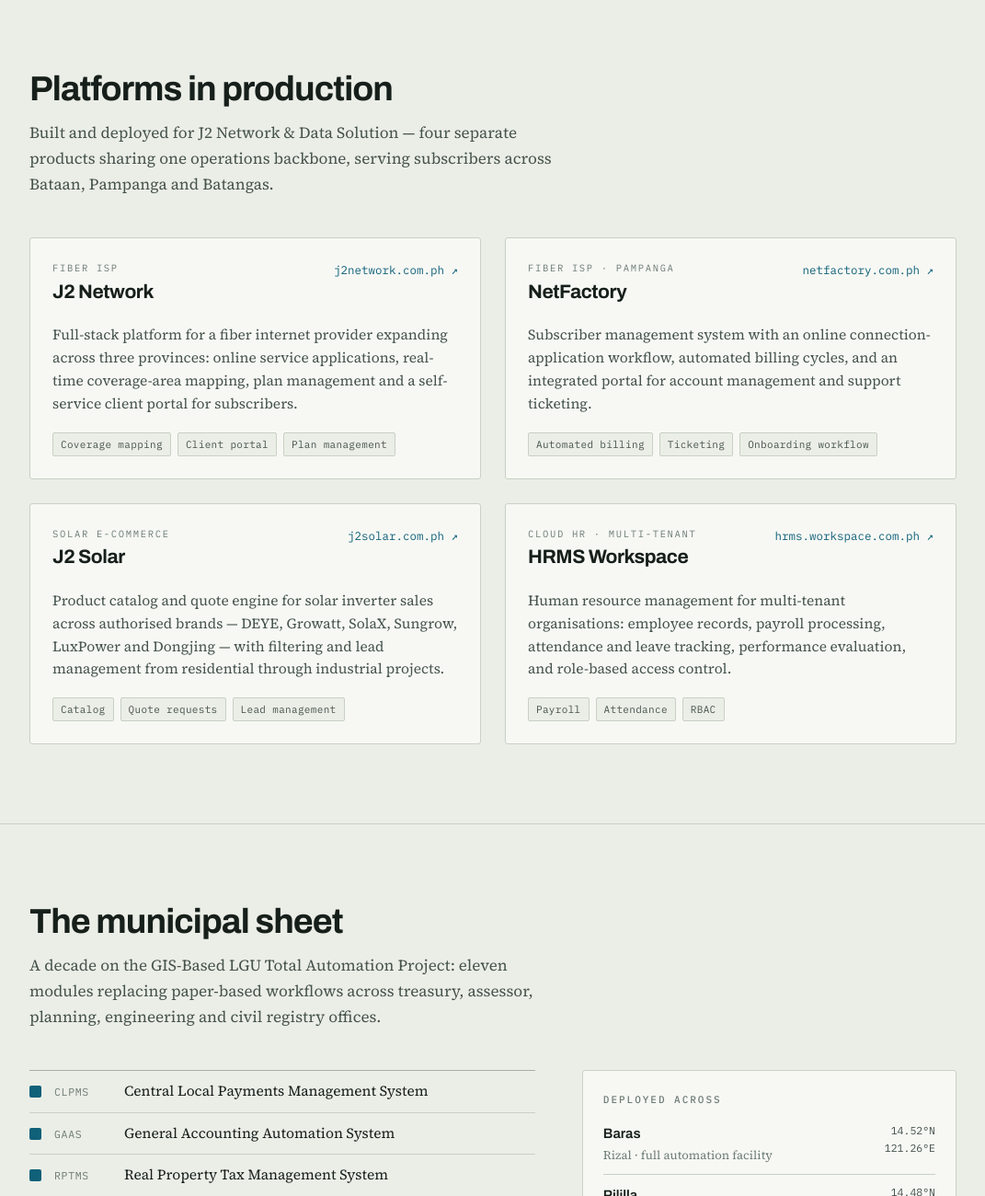
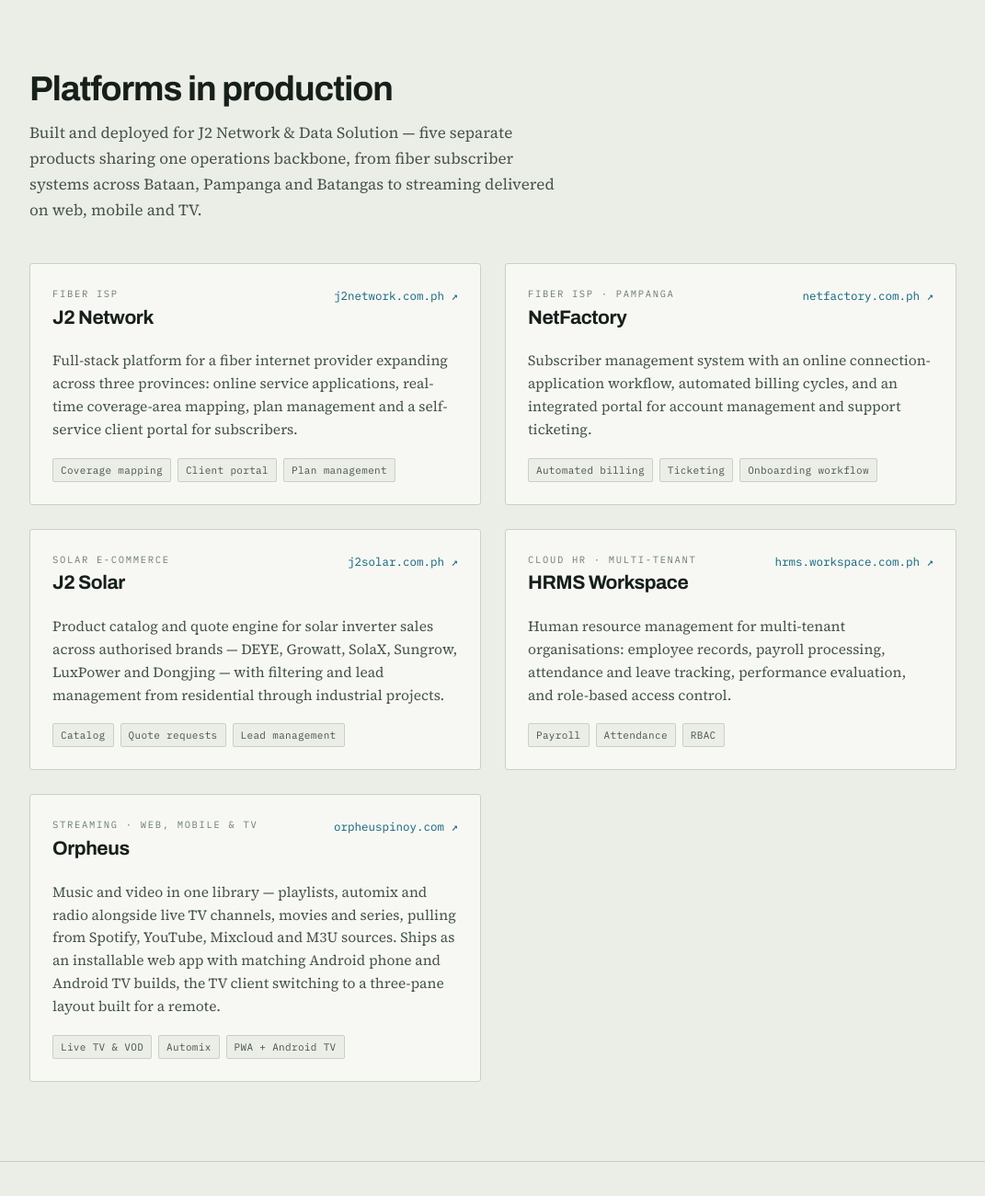
Before and after one commit to tgpsniper/myportfolio, a plain HTML site: page index.html in a window 1280 px wide. Shown: the part 1500-2800 px from the top of the page at 92% size, without its empty margins (104-1175 px from the left). Drawn offline with Linux system fonts and the light colour scheme.

Commit message:
Add Orpheus to Platforms
Fifth production platform: music and video streaming across web PWA,
Android phone and Android TV. Updates the section intro and the
Platforms-live collar count from four to five.

```diff
--- a/index.html
+++ b/index.html
@@ -426,7 +426,7 @@
       </dl>
       <dl>
         <dt>Platforms live</dt>
-        <dd>4 <small>in production</small></dd>
+        <dd>5 <small>in production</small></dd>
       </dl>
       <dl>
         <dt>Based in</dt>
@@ -487,8 +487,9 @@
       <div class="band-head">
         <h2>Platforms in production</h2>
         <p>
-          Built and deployed for J2 Network &amp; Data Solution &mdash; four separate products
-          sharing one operations backbone, serving subscribers across Bataan, Pampanga and Batangas.
+          Built and deployed for J2 Network &amp; Data Solution &mdash; five separate products
+          sharing one operations backbone, from fiber subscriber systems across Bataan, Pampanga
+          and Batangas to streaming delivered on web, mobile and TV.
         </p>
       </div>
       <div class="platforms">
@@ -561,6 +562,25 @@
           </p>
           <div class="chips">
             <span class="chip">Payroll</span><span class="chip">Attendance</span><span class="chip">RBAC</span>
+          </div>
+        </article>
+
+        <article class="platform">
+          <div class="platform-top">
+            <div>
+              <p class="sector">Streaming &middot; web, mobile &amp; TV</p>
+              <h3>Orpheus</h3>
+            </div>
+            <a class="domain" href="https://orpheuspinoy.com" target="_blank" rel="noopener">orpheuspinoy.com &#8599;</a>
+          </div>
+          <p>
+            Music and video in one library &mdash; playlists, automix and radio alongside live TV
+            channels, movies and series, pulling from Spotify, YouTube, Mixcloud and M3U sources.
+            Ships as an installable web app with matching Android phone and Android TV builds, the
+            TV client switching to a three-pane layout built for a remote.
+          </p>
+          <div class="chips">
+            <span class="chip">Live TV &amp; VOD</span><span class="chip">Automix</span><span class="chip">PWA + Android TV</span>
           </div>
         </article>
 
```
